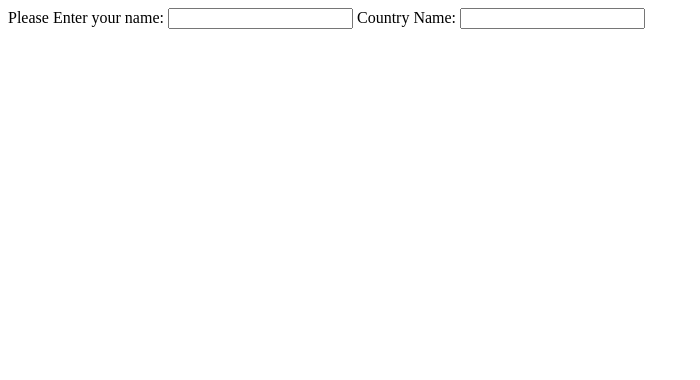
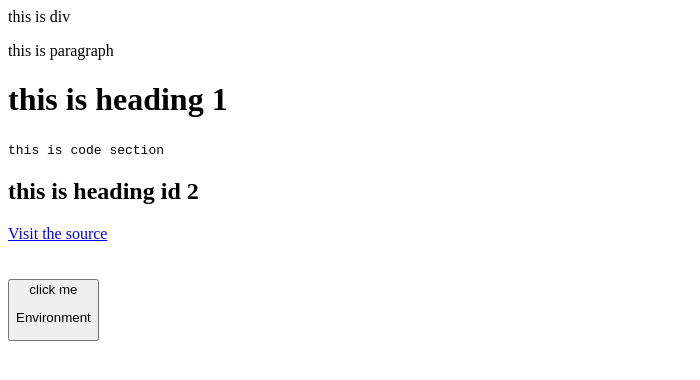
Before and after one commit to sharifulb07/javascript, a plain HTML site: page index.html in a window 1280 px wide. Shown: the whole page, without its empty margins (0-700 px from the left). Drawn offline with Linux system fonts and the light colour scheme.

Commit message:
new greedy algorithm is being practised here

```diff
--- a/index.html
+++ b/index.html
@@ -4,28 +4,26 @@
     <meta charset="UTF-8">
     <meta http-equiv="X-UA-Compatible" content="IE=edge">
     <meta name="viewport" content="width=device-width, initial-scale=1.0">
-    <title>Various js Events practice </title>
+    <title>Finding Html elements</title>
 </head>
 <body>
-    <label for="" >Please Enter your name:</label>
-    <input type="text" onfocus="myFunc(this)" onfocusin="Todo">
 
-    <label for="">Country Name: </label>
-    <input type="text" id="country" >
+<div>this is div</div>
+<p>this is paragraph</p>
+<h1>this is heading 1</h1>
+<code>this is code section</code>
 
-    <div id="demo"></div>
-<script>
-    function myFunc(x){
-        x.style.background="red";
-    }
+<h2 id="head-id">this is heading id 2</h2>
+<a href="#" class="myclass">Visit the source </a>
+<br>
+<br>
+<br>
+<div>
 
+    <button>click me </button>
 
-    function Todo(y){
-        y.style.background="blue";
+</div>
 
-    }
-</script>
 <script src="index.js"></script>
-
 </body>
 </html>
--- a/index.js
+++ b/index.js
@@ -1,5 +1,54 @@
-var country=document.querySelector("#country");
-document.addEventListener("input",function(){
-    var x=country.value;
-    document.getElementById("demo").innerHTML="You wrote: "+x;
+// const div=document.querySelector("div");
+// const p=document.querySelector("p");
+// const h1=document.querySelector("h1");
+// const code=document.querySelector("code");
+// const myid=document.querySelector("#head-id");
+// const myclass=document.querySelector(".myclass");
+
+// div.addEventListener("mouseover", function(){
+//     console.log("this div section where you is overing your mouse icon");
+//     div.innerHTML="new div section";
+// })
+
+// p.addEventListener("mouseover", function(){
+//     console.log("this p section where you is overing your mouse icon");
+//     p.attributes="height:150px; ";
+// })
+
+// h1.addEventListener("mouseover", function(){
+//     console.log("this h1 section where you is overing your mouse icon");
+//     h1.style.color="olive";
+//     h1.style.fontSize="60px";
+// })
+
+// myid.addEventListener("mouseover", function(){
+//     console.log("this id section where you is overing your mouse icon");
+// })
+// myid.addEventListener("mouseover", function(){
+//     console.log("this class section where you is overing your mouse icon");
+// })
+// code.addEventListener("mouseover", function(){
+//     console.log("this code section where you is overing your mouse icon");
+// })
+
+
+var button=document.querySelector("button");
+
+// // button.setAttribute("id","myId");
+
+
+// // console.log(button.id);
+
+
+var newPara=document.createElement("p");
+newPara.innerHTML="this is newer paragraph here we thaht why ";
+
+var Para=document.createElement("p");
+newPara.innerHTML="Environment ";
+button.appendChild(newPara);
+
+
+document.addEventListener("click",function(){
+
+    button.removeChild(newPara);
 })
```
Also changed, not shown: codeTest.js (added, +23 -0 lines).
